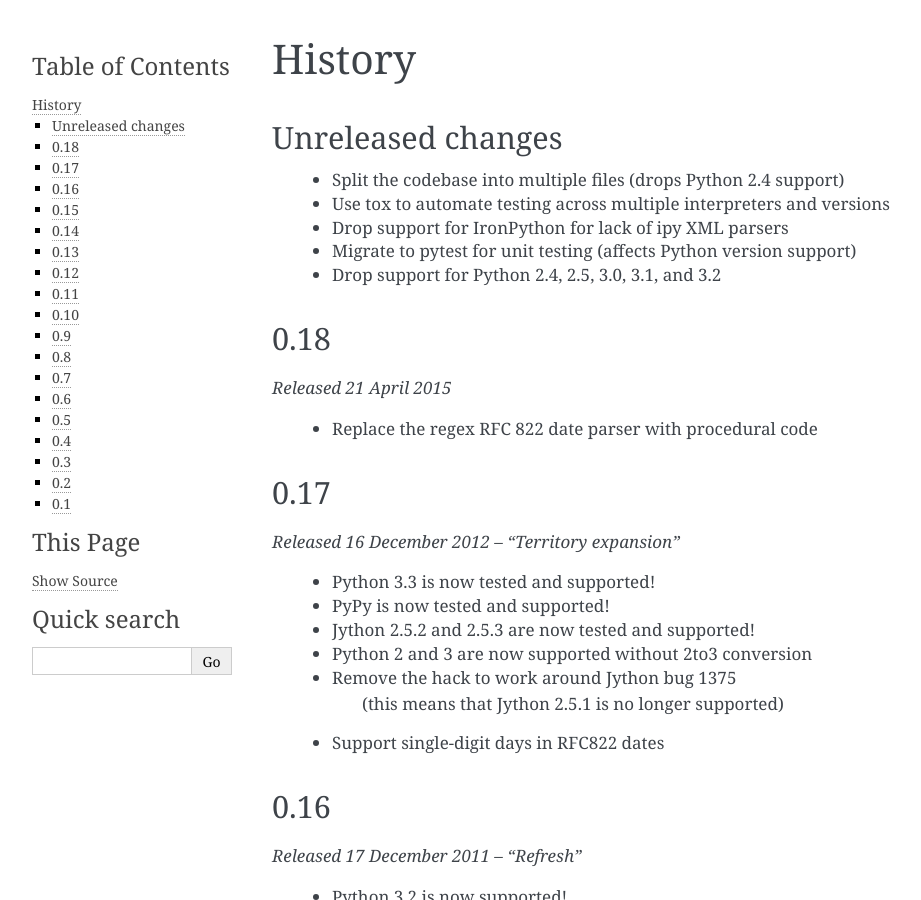
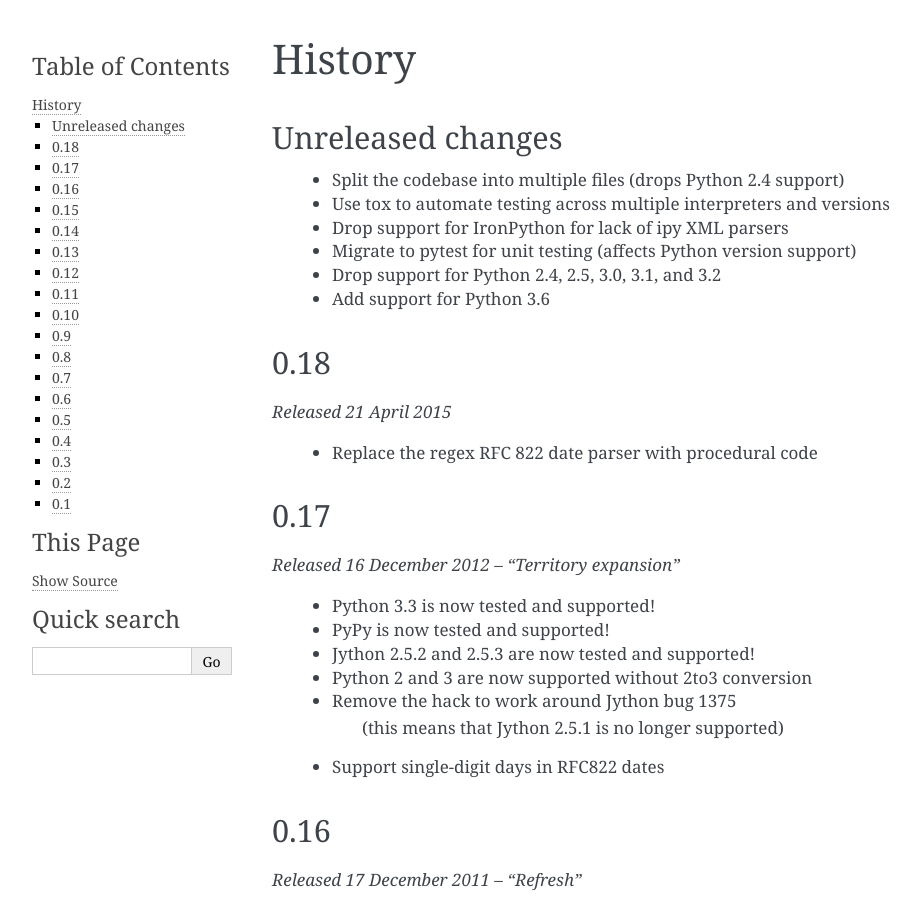
Before and after one commit to kurtmckee/listparser, a Sphinx documentation site: the page built from docs/history.rst, in a window 1280 px wide and 900 px high. Shown: the whole window, without its empty margins (148-1069 px from the left). Built offline with Sphinx 7.4.7, drawn with Linux system fonts in a browser that asks for light colours.

Commit message:
Add support for Python 3.6

```diff
--- a/docs/history.rst
+++ b/docs/history.rst
@@ -10,6 +10,7 @@ Unreleased changes
     * Drop support for IronPython for lack of ipy XML parsers
     * Migrate to pytest for unit testing (affects Python version support)
     * Drop support for Python 2.4, 2.5, 3.0, 3.1, and 3.2
+    * Add support for Python 3.6
 
 
 0.18
```
Also changed, not shown: 1 other file.
